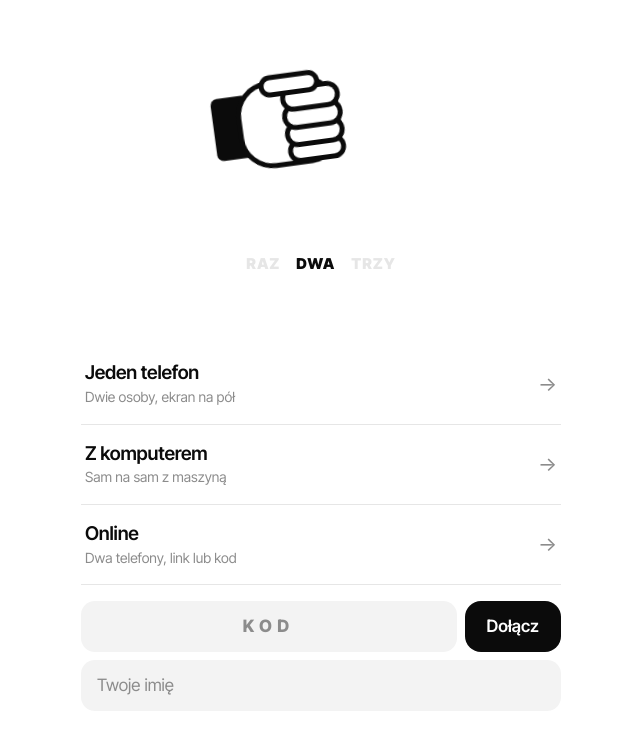
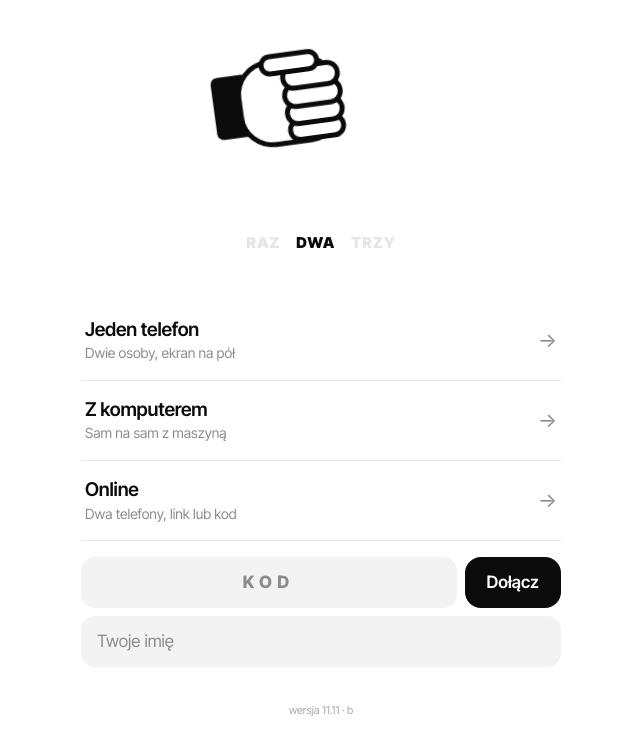
Before and after one commit to Capri-Lava/palmgames, a plain HTML site: page index.html in a window 1280 px wide. Shown: the part 53-800 px from the top of the page, without its empty margins (319-959 px from the left). Drawn offline with Linux system fonts and the light colour scheme.

Commit message:
Numer wersji na ekranie startowym
Co-Authored-By: Claude Fable 5.2 <noreply@anthropic.com>
Claude-Session: https://claude.ai/code/session_01JFVA9YcNwz6PgXnydkWJh8

```diff
--- a/index.html
+++ b/index.html
@@ -334,6 +334,7 @@
   </div>
   <input id="joinName" class="hidden" maxlength="16" placeholder="Twoje imię" autocomplete="off">
   <p class="err" id="homeErr"></p>
+  <p style="margin-top:auto;padding-top:18px;text-align:center;font-size:11px;opacity:.35">wersja 11.11 · b</p>
 </section>
 
 <!-- SETUP -->
```
